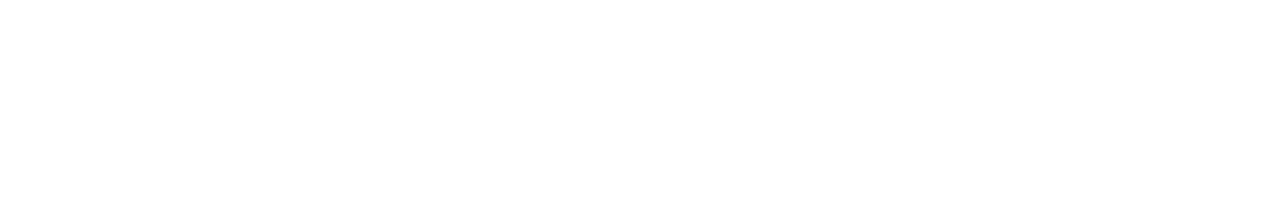
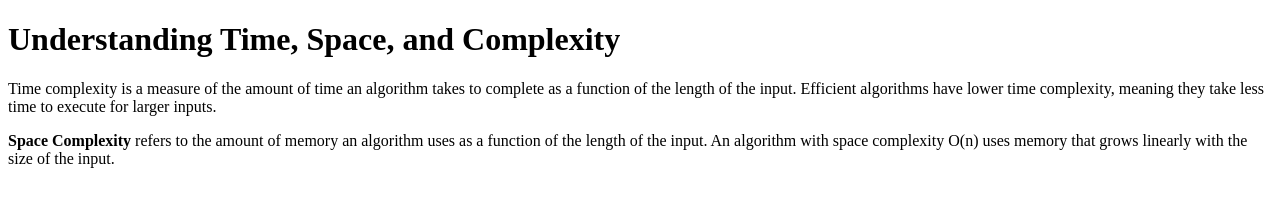
Before and after one commit to acciojob/time-and-space-complexity-roshanarnav, a website: page main.html in a window 1280 px wide. Drawn offline with Linux system fonts and the light colour scheme.

Commit message:
created a submission

```diff
--- a/main.html
+++ b/main.html
@@ -7,6 +7,9 @@
 </head>
 
 <body>
+	<h1>Understanding Time, Space, and Complexity</h1>
+	<p>Time complexity is a measure of the amount of time an algorithm takes to complete as a function of the length of the input. Efficient algorithms have lower time complexity, meaning they take less time to execute for larger inputs.</p>
+	<p><b>Space Complexity</b> refers to the amount of memory an algorithm uses as a function of the length of the input. An algorithm with space complexity O(n) uses memory that grows linearly with the size of the input.</p>
 	<!-- the entire body must be written by student -->
     <script type="text/javascript" src="./script.js">
 </script>
```
